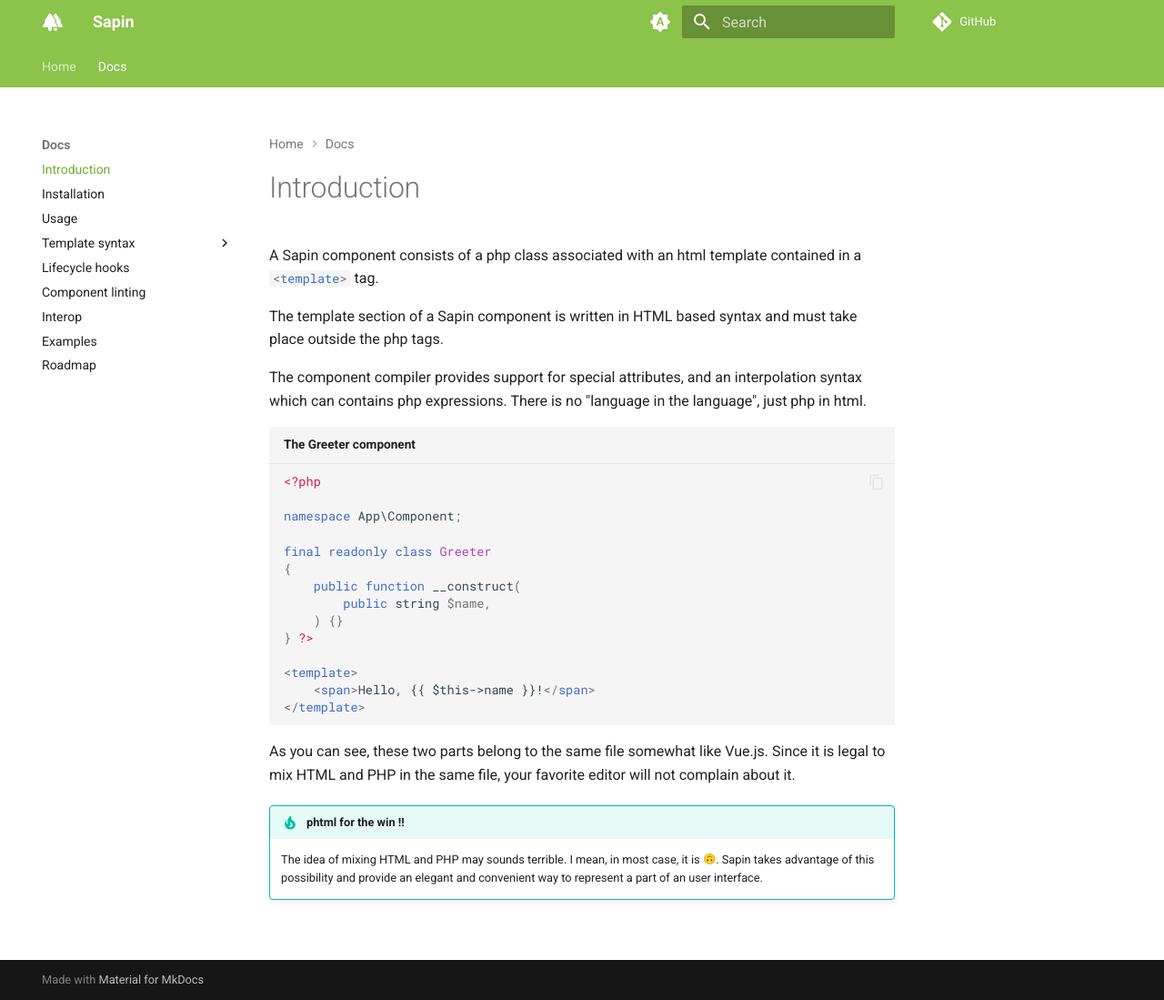
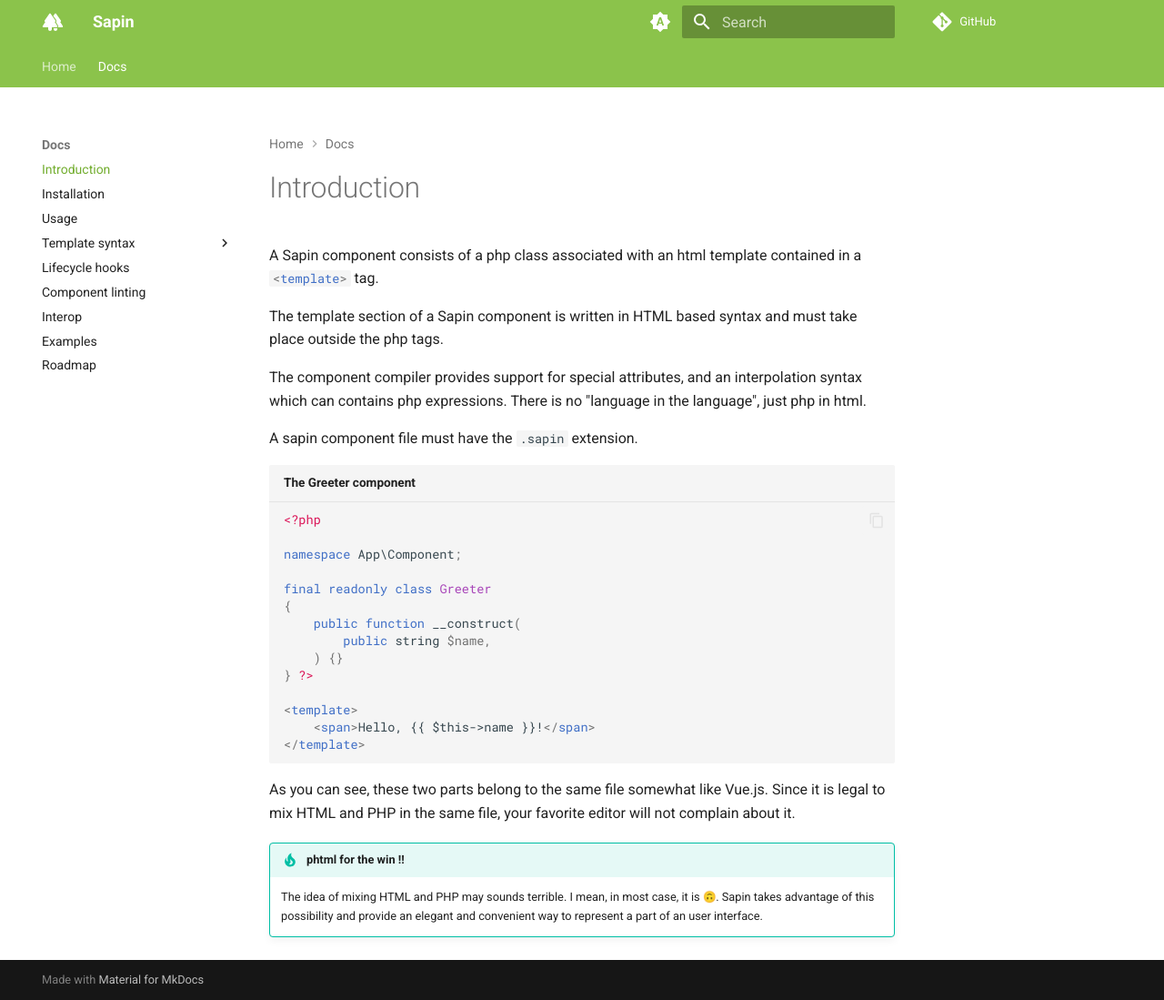
Before and after one commit to SBNTT/Sapin, an MkDocs documentation site: the page built from docs/introduction.md, in a window 1280 px wide and 1099 px high. Shown: the whole window at 91% size. Built offline with MkDocs 1.6.1 and Material for MkDocs 9.7.7, drawn with Linux system fonts in a browser that asks for light colours; emoji names are drawn with the system emoji font; comment, search, counter and statistics services are not loaded.

Commit message:
doc update

````diff
--- a/docs/introduction.md
+++ b/docs/introduction.md
@@ -6,6 +6,8 @@
 
 The component compiler provides support for special attributes, and an interpolation syntax which can contains
 php expressions. There is no "language in the language", just php in html.
+
+A sapin component file must have the `.sapin` extension.
 
 ```html+php title="The Greeter component"
 <?php
````
